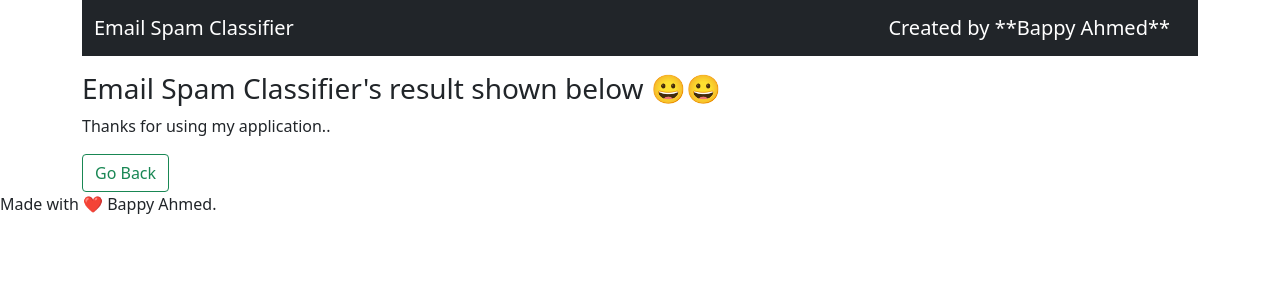
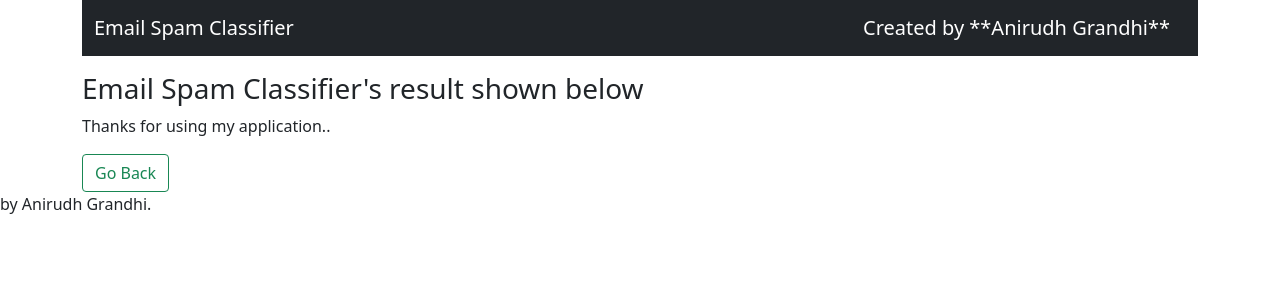
Before and after one commit to Anirudh1273/Spam-Email-Classifier, a Flask app: template Email spam classifier/templates/show.html in a window 1280 px wide. Shown: the top 300 px of the page. Run offline with Flask 3, Linux system fonts and the light colour scheme; the template is opened without the code that fills it, so the values that code supplies are empty; parts of the project's set-up code (start-up, migrations or seed data) failed here and were passed over.

Commit message:
Update show.html

```diff
--- a/Email spam classifier/templates/show.html
+++ b/Email spam classifier/templates/show.html
@@ -21,7 +21,7 @@
     <nav class="navbar navbar-dark bg-dark">
       <div class="container-fluid">
         <a class="navbar-brand" href="#">Email Spam Classifier</a>
-        <a class="navbar-brand" href="#">Created by **Bappy Ahmed**</a>
+        <a class="navbar-brand" href="#">Created by **Anirudh Grandhi**</a>
       </div>
     </nav>
   </div>
@@ -30,7 +30,7 @@
 
   <!-- Show -->
   <div class="container">
-    <h3 class=" mt-3">Email Spam Classifier's result shown below 😀😀 </h3>
+    <h3 class=" mt-3">Email Spam Classifier's result shown below </h3>
     <p>Thanks for using my application..</p>
     <a href="/">
       <button class="btn btn-outline-success my-2 my-sm-0" type="submit">Go Back</button>
@@ -44,7 +44,7 @@
   <!-- Result -->
   <div class="results">
     {% if prediction==1 %}
-    <h1>Prediction: <span class='danger'>Gotcha! This is a SPAM message.</span></h1>
+    <h1>Prediction: <span class='danger'> This is a SPAM message.</span></h1>
     <img class="gif" src="{{ url_for('static', filename='spam.webp') }}" alt="SPAM Image">
     {% elif prediction==0 %}
     <h1>Prediction: <span class='safe'>Great! This is NOT a spam message.</span></h1>
@@ -58,7 +58,7 @@
   <!-- Footer -->
   <div class='footer'>
 
-    <p class='footer-description'>Made with ❤️ Bappy Ahmed.</p>
+    <p class='footer-description'> by Anirudh Grandhi.</p>
   </div>
 
 
```
